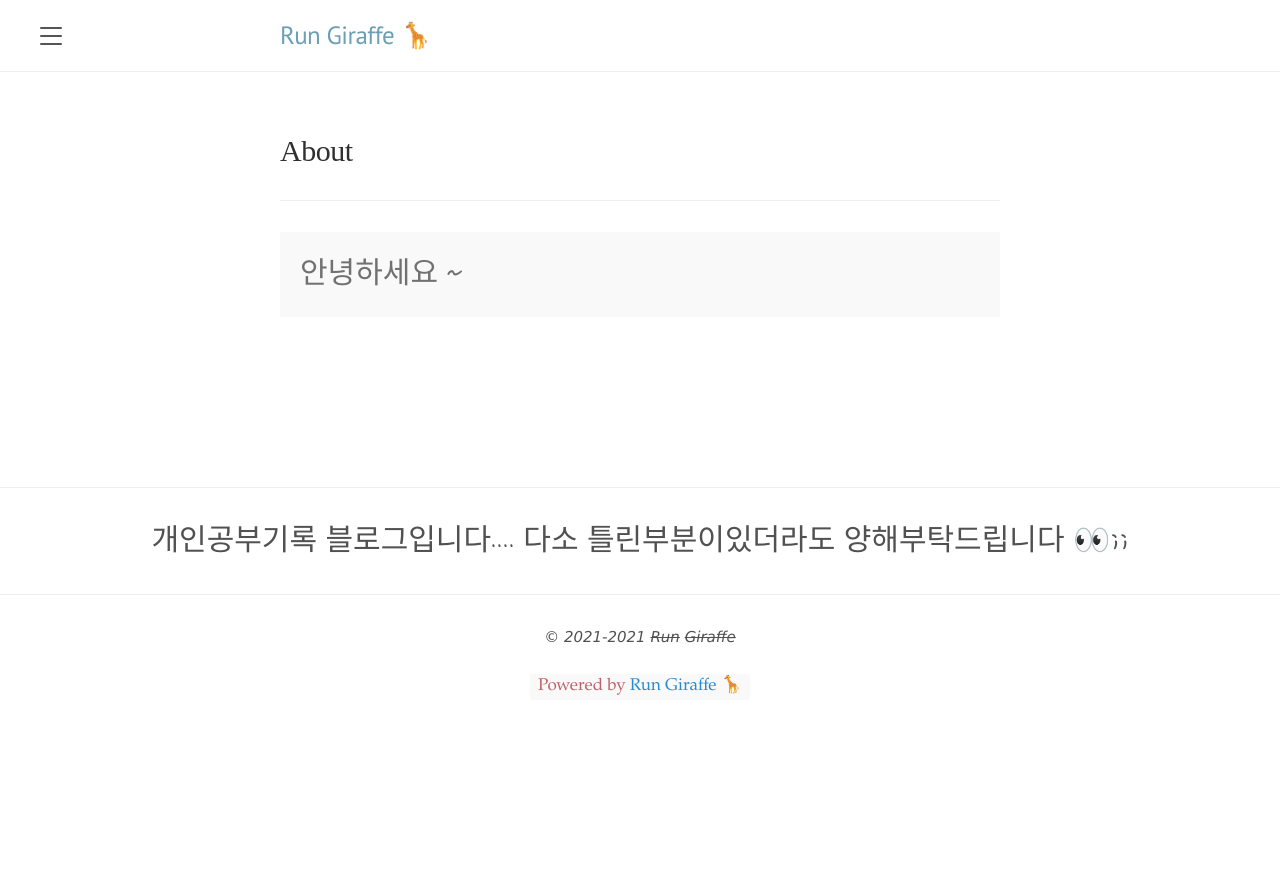
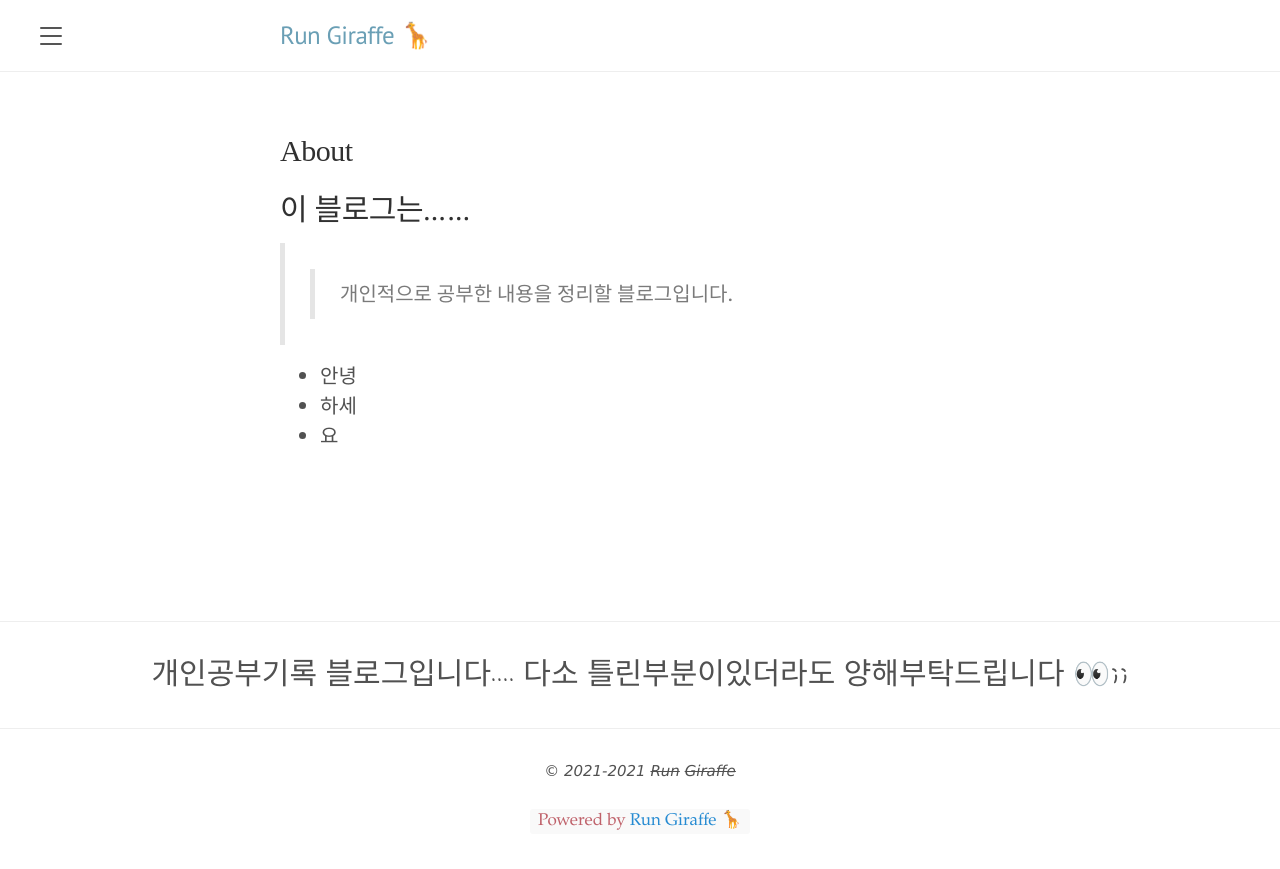
Before and after one commit to froggy0m0/froggy0m0.github.io, a Jekyll site: the page built from index.md, in a window 1280 px wide. Shown: the top 869 px of the page. Built offline with Jekyll 4.4.1, drawn with Linux system fonts in a browser that asks for light colours.

Commit message:
Update index.md
home내용 변경

```diff
--- a/index.md
+++ b/index.md
@@ -1,13 +1,12 @@
 ---
 layout: home
 title: About
-
 ---
 
----
+## 이 블로그는......
 
+> > 개인적으로 공부한 내용을 정리할 블로그입니다.
 
-
-<p class="home-message">
-  안녕하세요 ~
-</p>
++ 안녕
++ 하세
++ 요
```
